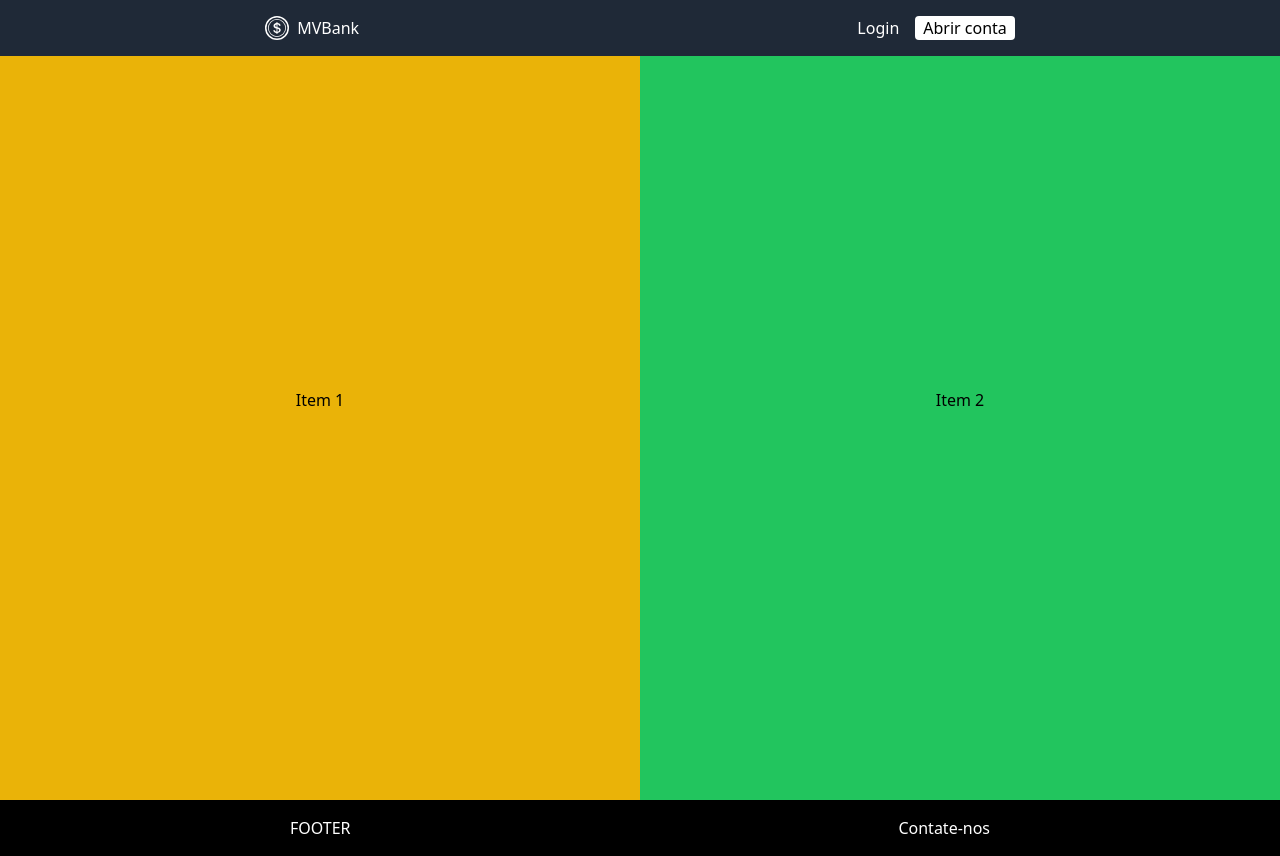
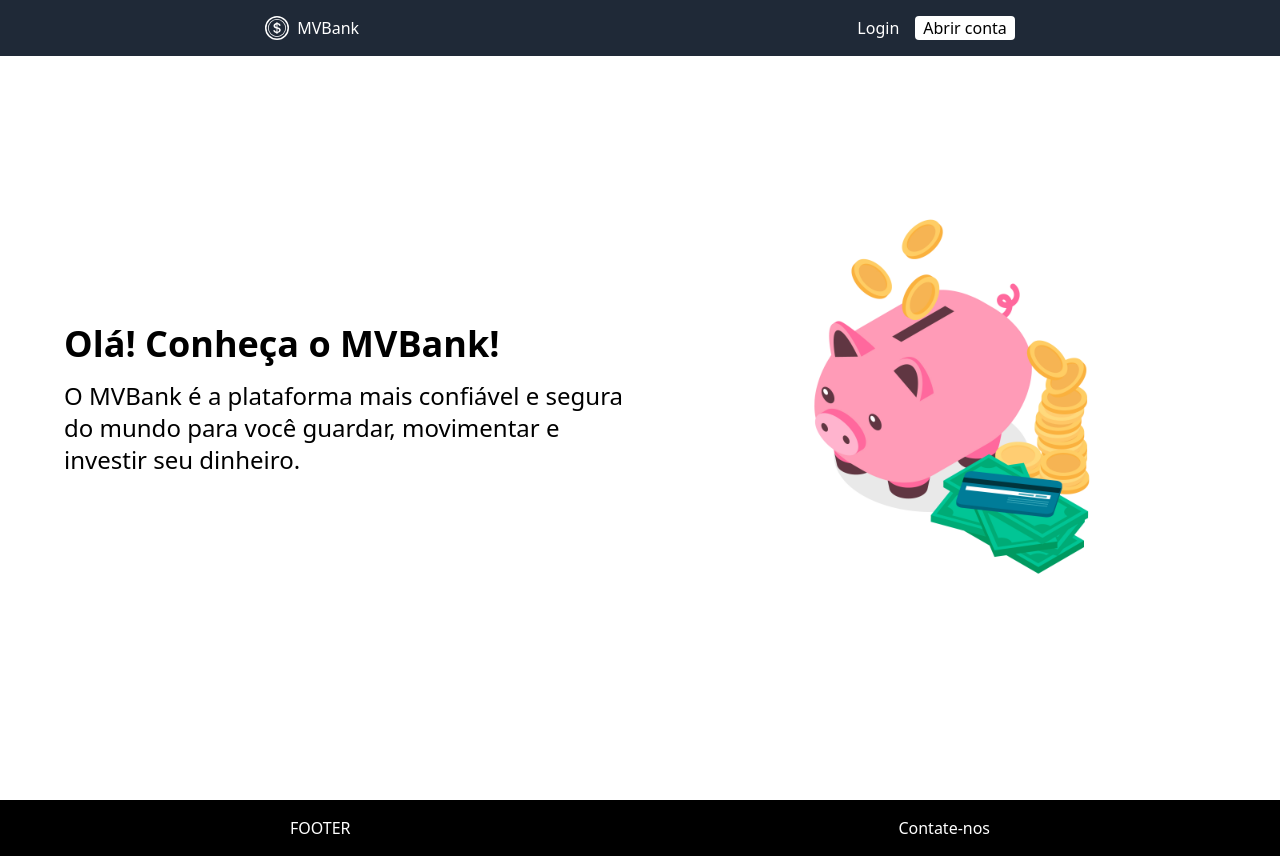
Before and after one commit to webdevmatias/MV_Bank_Repositorio, a React (Vite) app: page / in a window 1280 px wide. Built offline with nearby package versions, Linux system fonts and the light colour scheme.

Commit message:
Atualização da home geral

```diff
--- a/src/pages/Home.jsx
+++ b/src/pages/Home.jsx
@@ -1,13 +1,14 @@
+import piggy from '/piggy.jpg';
+
 const Home = () => {
     return (
         <section className="w-full h-screen grid md:grid-cols-2">
-            <div className="bg-yellow-500 md:col-span-1 h-full
-            flex flex-col justify-center items-center">
-                Item 1
+            <div className="bg-white md:col-span-1 w-full h-full flex flex-col justify-center items-stretch pl-16 pt-32 md:pt-0">
+                <h1 className="text-4xl font-bold mb-4">Olá! Conheça o MVBank!</h1>
+                <p className="text-2xl">O MVBank é a plataforma mais confiável e segura do mundo para você guardar, movimentar e investir seu dinheiro.</p>
             </div>
-            <div className="bg-green-500 md:col-span-1 h-full
-            flex flex-col justify-center items-center">
-                Item 2
+            <div className="bg-white md:col-span-1 h-full flex flex-col justify-center items-center">
+                <img src={piggy} className='h-1/2' alt="Piggy Bank" />
             </div>
         </section>
     );
```
Also changed, not shown: public/piggy.jpg (added).
